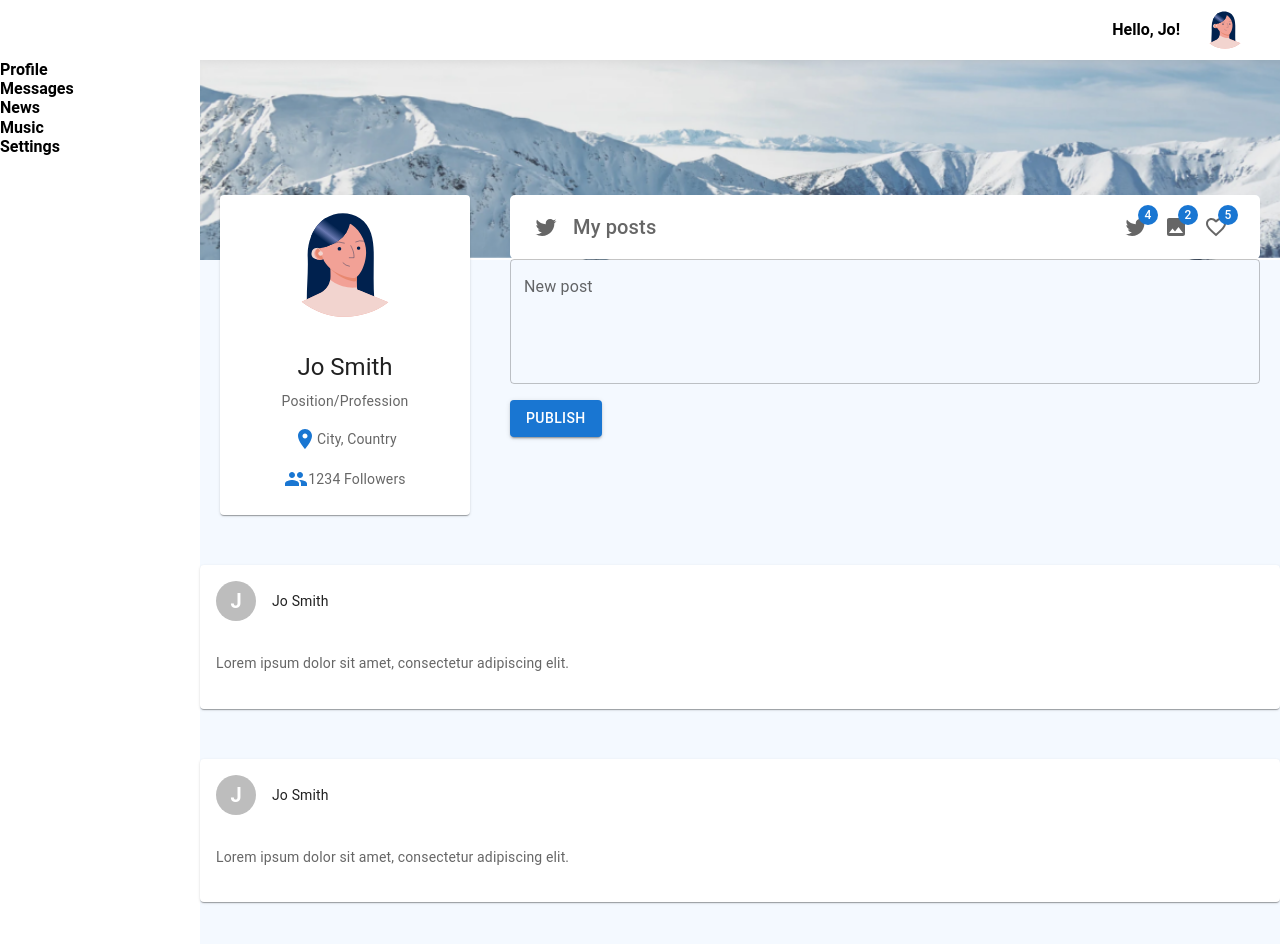
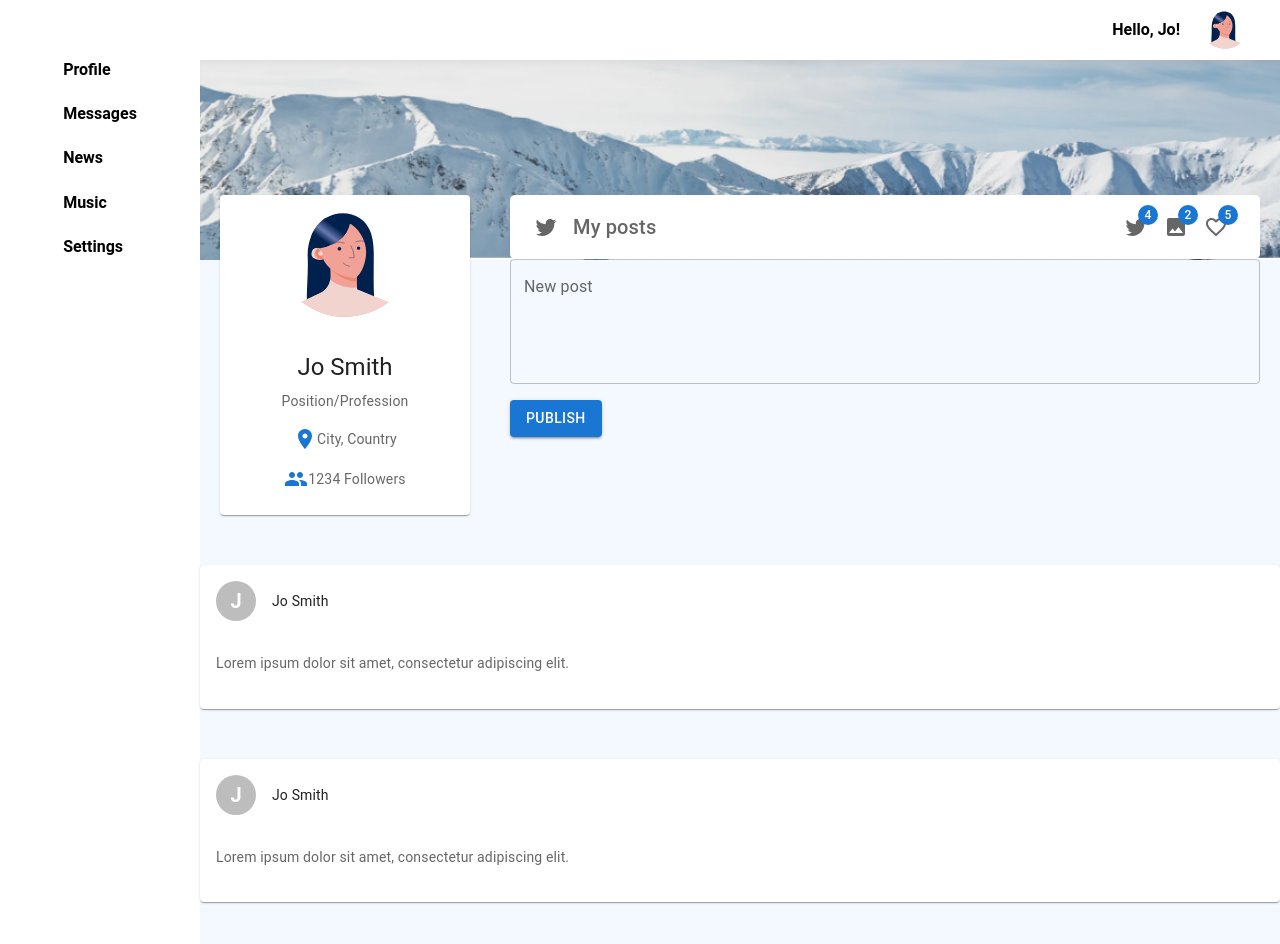
Before and after one commit to SandraVLP/samurai-way-teaching, a React (Create React App) app: page / in a window 1280 px wide. Shown: the top 944 px of the page. Built offline with nearby package versions, Linux system fonts and the light colour scheme.

Commit message:
Update Navigation_styles.ts

```diff
--- a/src/layout/sections/Navigation/Navigation_styles.ts
+++ b/src/layout/sections/Navigation/Navigation_styles.ts
@@ -5,6 +5,10 @@ const Nav = styled.nav`
 flex-shrink: 0;
 max-width: 200px;
 width: 100%;
+display: flex;
+
+flex-direction: column;
+align-items: center;
 `
 
 const Ul = styled.ul`
@@ -18,6 +22,7 @@ const Ul = styled.ul`
 const Li = styled.li`
     cursor: pointer;
     text-decoration: none;
+    margin-bottom: 25px;
 `
 const Link = styled(NavLink)`
     color: black;
```
